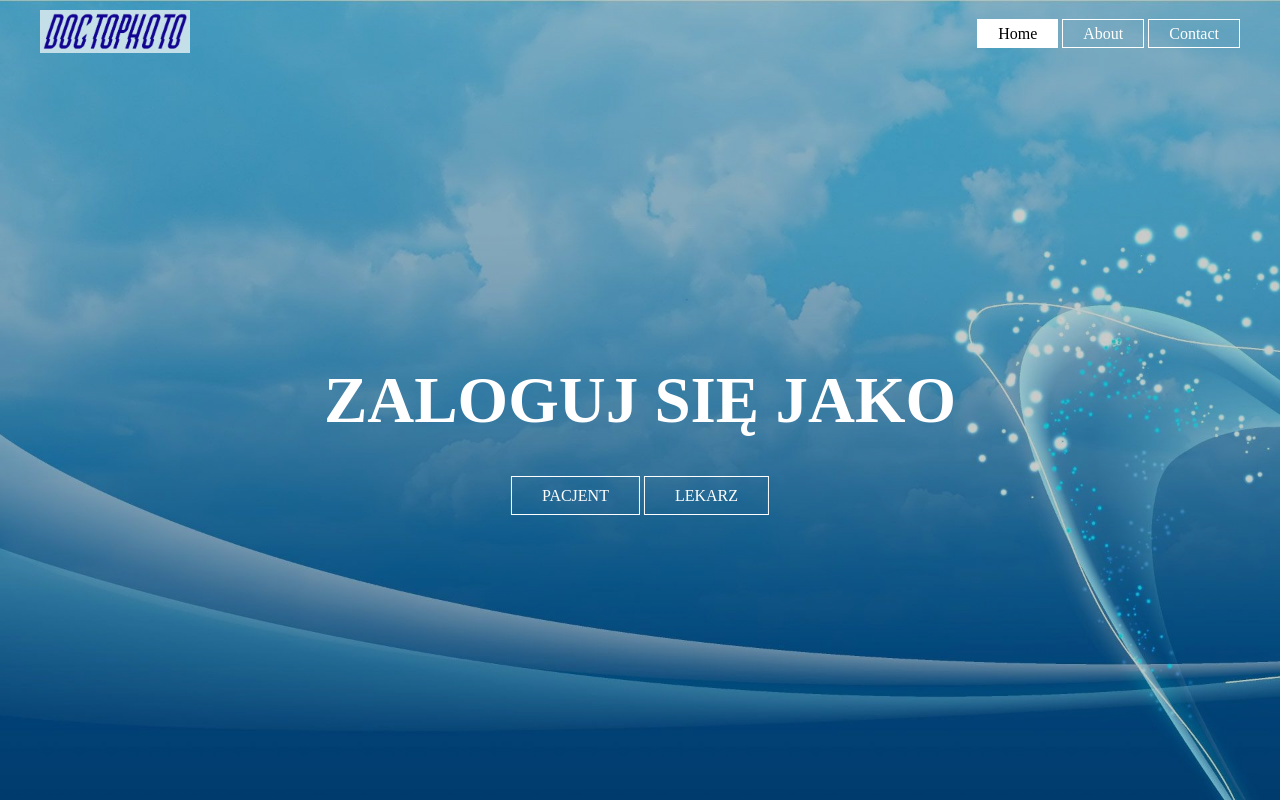
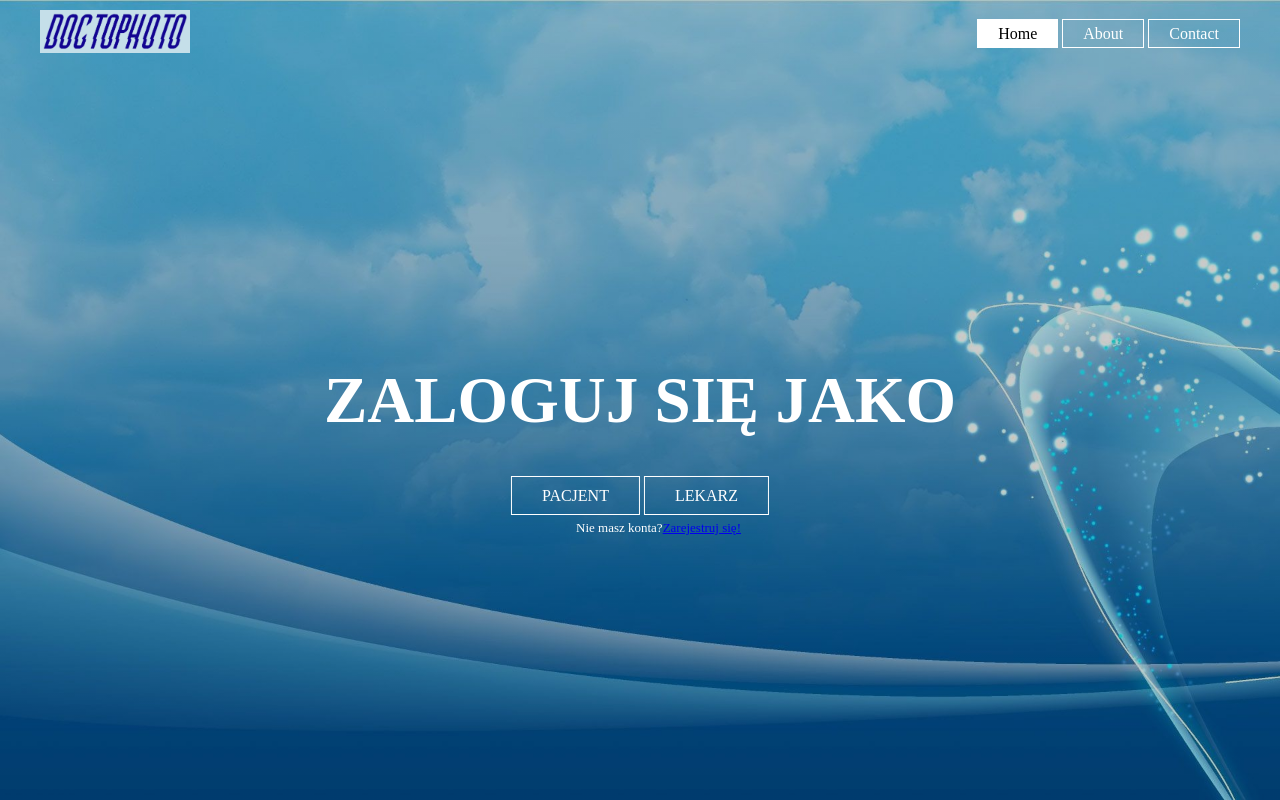
Before and after one commit to wskarbek/doctophoto, a Django app: page /dtp/welcome in a window 1280 px wide. Run offline with Django 3.2, Linux system fonts and the light colour scheme.

Commit message:
Added register link on welcome.html

```diff
--- a/dtp/static/dtp/style.css
+++ b/dtp/static/dtp/style.css
@@ -81,7 +81,15 @@ header {
      background-color: #fff;
      color: #000;
  }
+.register {
+    position: absolute;
+    top: 65%;
+    left: 45%;
+    color: #fff;
+    text-decoration: none;
+    font-size: 13px;
 
+}
 .overlay {
   position: fixed;
   top: 0;
--- a/dtp/templates/dtp/welcome.html
+++ b/dtp/templates/dtp/welcome.html
@@ -24,7 +24,9 @@
             <a href="#popup1" class="btn">PACJENT</a>
             <a href="#" class="btn">LEKARZ</a>
         </div>
-
+        <div class="register">
+            <h8>Nie masz konta?<a href="popup3" class="b00ton">Zarejestruj się!</a></h8>
+        </div>
         <div id="popup1" class="overlay">
             <div class="popup">
                 <h2>wpisz1</h2>
```
